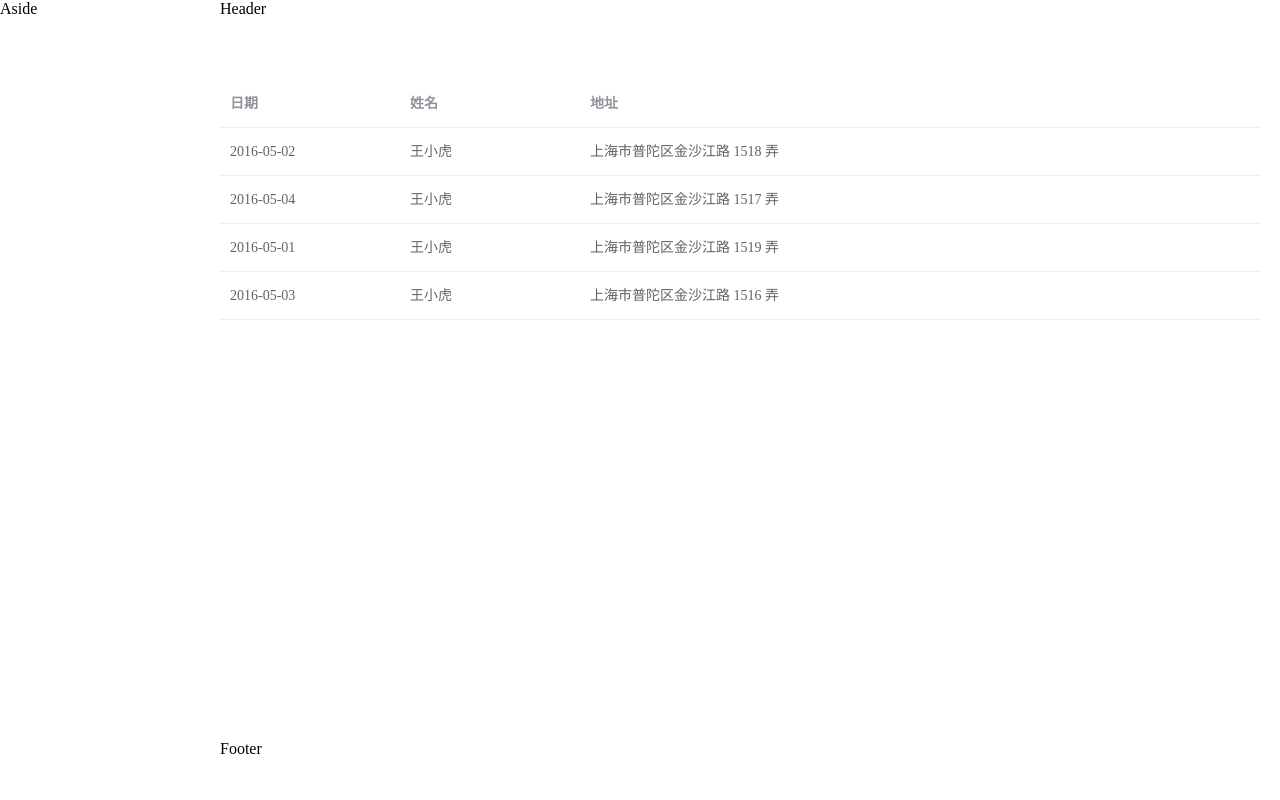
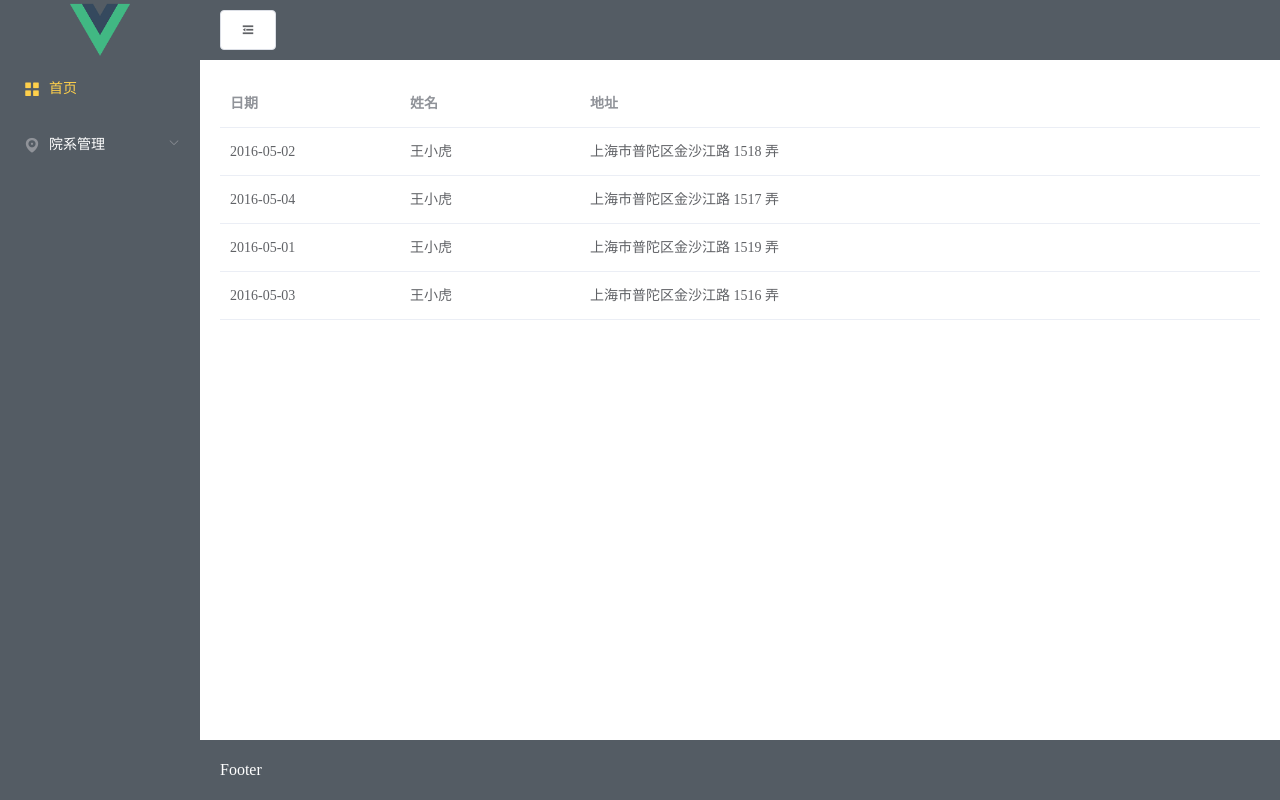
Before and after one commit to Nethercat7/yuio-web, a Vue app: page / in a window 1280 px wide. Built offline with nearby package versions, Linux system fonts and the light colour scheme.

Commit message:
菜单宽度切换

```diff
--- a/src/App.vue
+++ b/src/App.vue
@@ -1,13 +1,40 @@
 <template>
   <div id="app">
     <el-container style="min-height: 100vh">
-      <el-aside style="width:200px">Aside</el-aside>
+      <el-aside style="width: auto">
+        <el-menu
+          class="menu"
+          background-color="#545c64"
+          text-color="#fff"
+          active-text-color="#ffd04b"
+          default-active="1"
+          :collapse="collapsed"
+        >
+          <div>
+            <img class="logo" src="./assets/logo.png" alt="Logo" />
+          </div>
+          <el-menu-item index="1">
+            <i class="el-icon-menu"></i>
+            <span slot="title">首页</span>
+          </el-menu-item>
+
+          <el-submenu index="2">
+            <template slot="title">
+              <i class="el-icon-location"></i>
+              <span>院系管理</span>
+            </template>
+            <el-menu-item index="2-1">学院管理</el-menu-item>
+          </el-submenu>
+        </el-menu>
+      </el-aside>
       <el-container>
-        <el-header> Header </el-header>
+        <el-header class="header">
+          <el-button :icon="collapsed?'el-icon-s-unfold':'el-icon-s-fold'" @click="toggleCollapsed"></el-button>
+        </el-header>
         <el-main>
           <router-view></router-view>
         </el-main>
-        <el-footer>Footer</el-footer>
+        <el-footer class="footer">Footer</el-footer>
       </el-container>
     </el-container>
   </div>
@@ -16,6 +43,16 @@
 <script>
 export default {
   name: "App",
+  data() {
+    return {
+      collapsed: false,
+    };
+  },
+  methods: {
+    toggleCollapsed() {
+      this.collapsed = !this.collapsed;
+    }
+  },
 };
 </script>
 
@@ -23,4 +60,20 @@ export default {
 body {
   margin: 0;
 }
+.menu {
+  width: 200px;
+  min-height: 100vh;
+  border-right: 0 !important;
+}
+.header,
+.footer {
+  background-color: #545c64;
+  color: #fff;
+  line-height: 60px;
+}
+.logo {
+  margin: auto;
+  height: 60px;
+  display: block;
+}
 </style>
```
